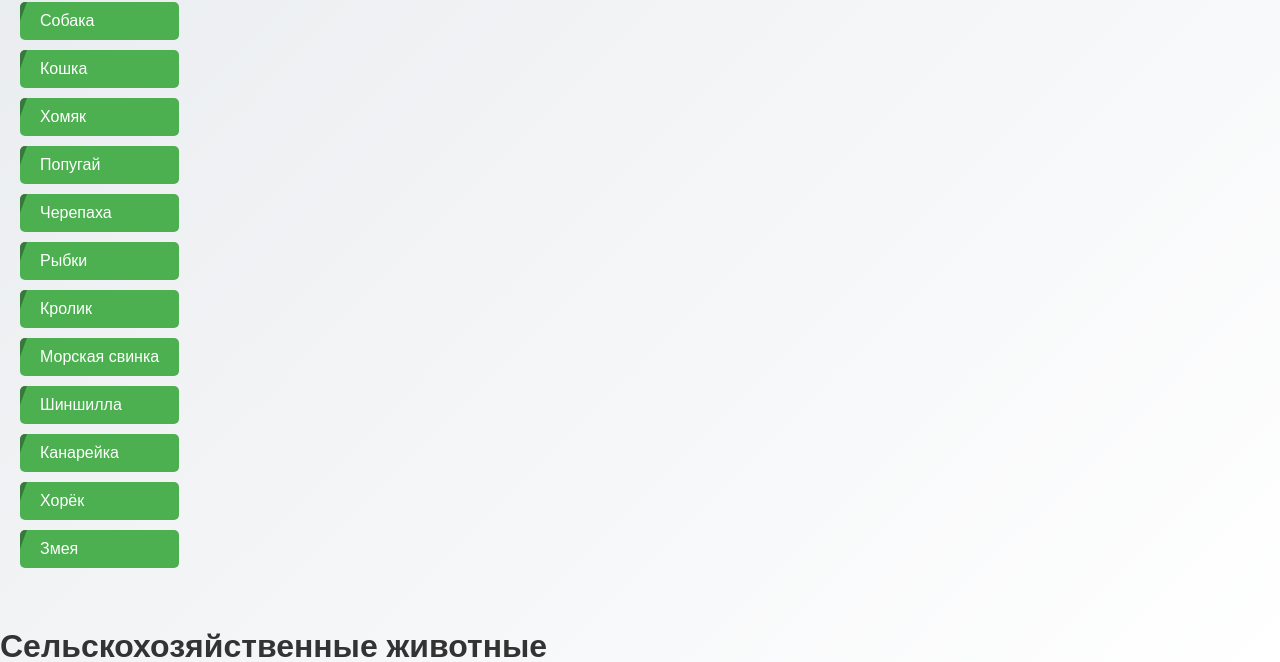
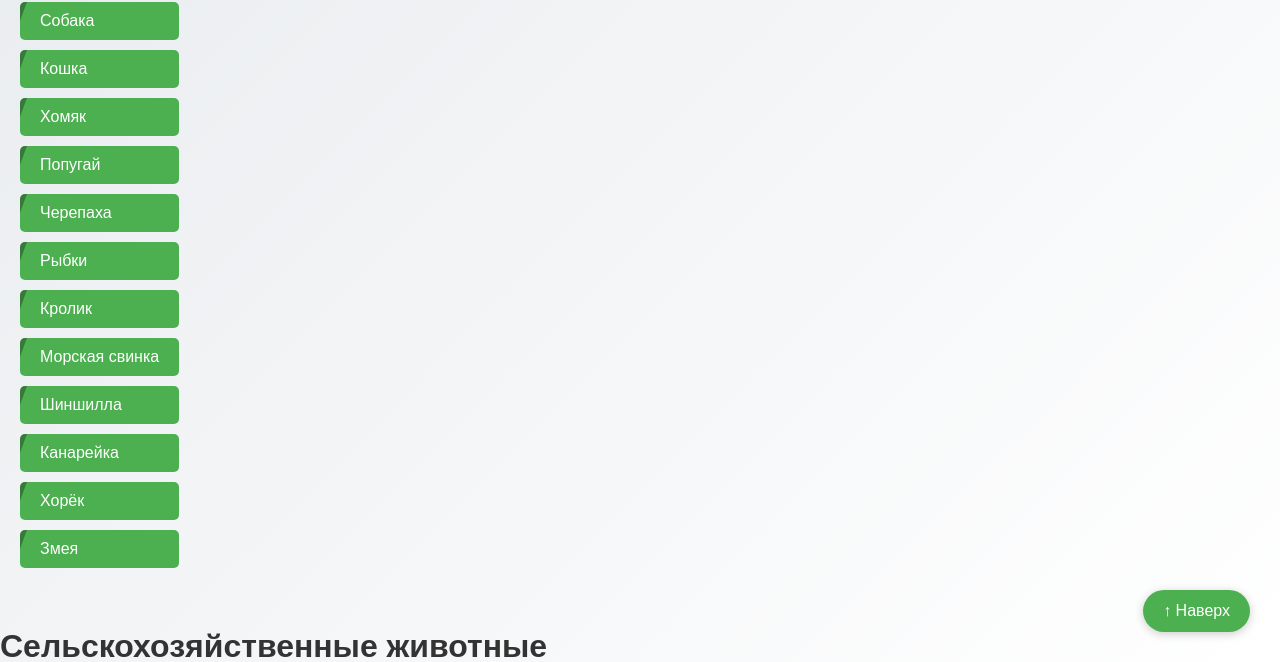
Before and after one commit to Akazinator/Project, a plain HTML site: page index.html in a window 1280 px wide. Shown: the part 138-800 px from the top of the page. Drawn offline with Linux system fonts and the light colour scheme.

Commit message:
styles.css

```diff
--- a/styles.css
+++ b/styles.css
@@ -272,3 +272,19 @@
         text-align: center;
     }
 }
+
+.to-top-button {
+    position: fixed;
+    bottom: 30px;
+    right: 30px;
+    padding: 12px 20px;
+    font-size: 16px;
+    color: white;
+    background-color: #4caf50;
+    border: none;
+    border-radius: 30px;
+    cursor: pointer;
+    text-decoration: none;
+    box-shadow: 0 2px 10px rgba(0,0,0,0.2);
+    z-index: 99;
+}
```
